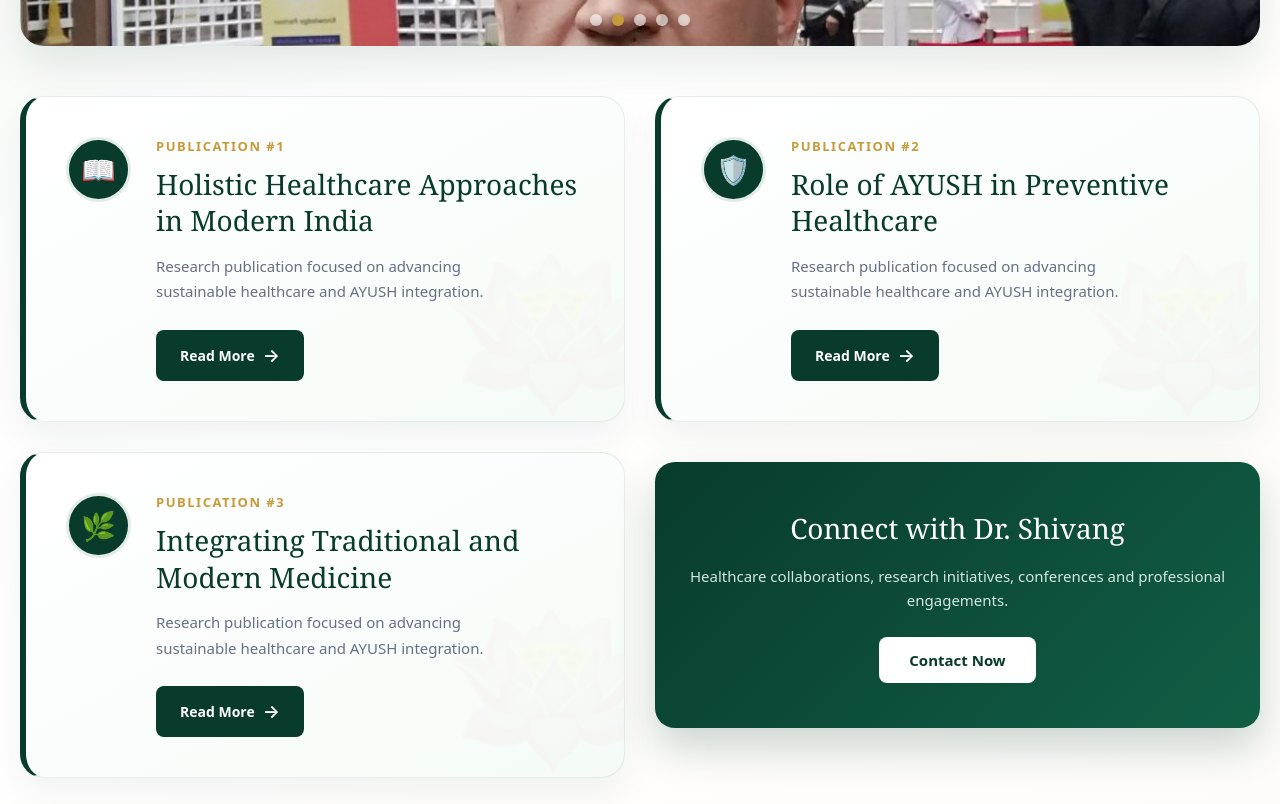
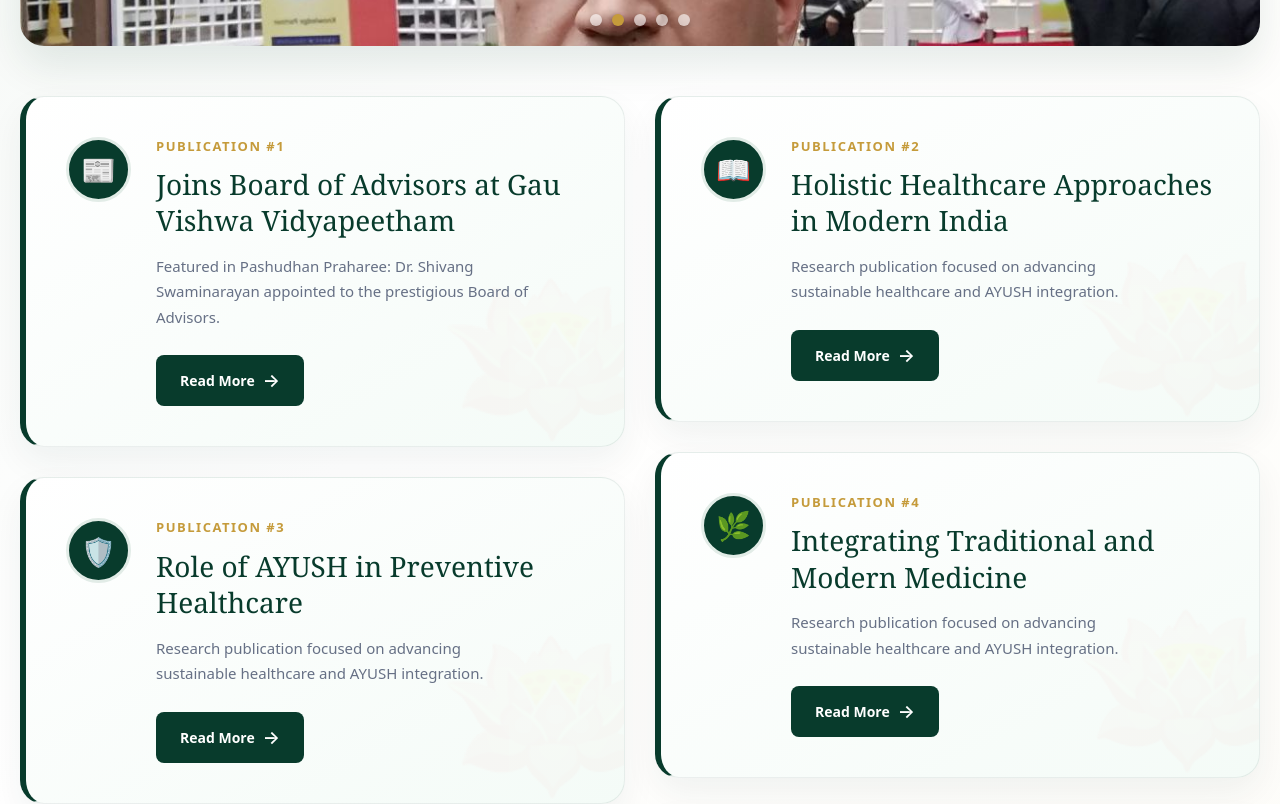
Before and after one commit to Ajinkya2017/dr-shivang-cms, a Next.js app: page / in a window 1280 px wide. Shown: the part 800-1604 px from the top of the page. Built offline with nearby package versions, Linux system fonts and the light colour scheme.

Commit message:
add doctor contact details

```diff
--- a/src/app/page.tsx
+++ b/src/app/page.tsx
@@ -6,20 +6,27 @@ export default function HomePage() {
   const publications = [
     {
       id: "1",
+      title: "Joins Board of Advisors at Gau Vishwa Vidyapeetham",
+      desc: "Featured in Pashudhan Praharee: Dr. Shivang Swaminarayan appointed to the prestigious Board of Advisors.",
+      icon: "📰",
+      link: "https://www.pashudhanpraharee.com/dr-shivang-swaminarayan-of-ida-joins-board-of-advisors-at-gau-vishwa-vidyapeetham/",
+    },
+    {
+      id: "2",
       title: "Holistic Healthcare Approaches in Modern India",
       desc: "Research publication focused on advancing sustainable healthcare and AYUSH integration.",
       icon: "📖",
       link: "/articles",
     },
     {
-      id: "2",
+      id: "3",
       title: "Role of AYUSH in Preventive Healthcare",
       desc: "Research publication focused on advancing sustainable healthcare and AYUSH integration.",
       icon: "🛡️",
       link: "/articles",
     },
     {
-      id: "3",
+      id: "4",
       title: "Integrating Traditional and Modern Medicine",
       desc: "Research publication focused on advancing sustainable healthcare and AYUSH integration.",
       icon: "🌿",
@@ -54,7 +61,7 @@ export default function HomePage() {
         position: "relative",
         overflow: "hidden",
         fontFamily: "system-ui, -apple-system, sans-serif",
-        padding: "40px 20px 60px", // Adjusted top padding to accommodate the new nav
+        padding: "40px 20px 60px",
       }}
     >
       {/* CSS For Hover Effects */}
@@ -224,6 +231,7 @@ export default function HomePage() {
           {/* RIGHT COLUMN */}
           <div style={{ display: "flex", flexDirection: "column", gap: "30px" }}>
             <PublicationCard publication={publications[1]} />
+            <PublicationCard publication={publications[3]} />
 
             {/* CTA SECTION */}
             <div
@@ -336,6 +344,8 @@ function PublicationCard({ publication }: { publication: any }) {
 
           <a
             href={publication.link}
+            target={publication.link.startsWith("http") ? "_blank" : "_self"}
+            rel={publication.link.startsWith("http") ? "noopener noreferrer" : ""}
             className="read-more-btn"
             style={{
               display: "inline-flex",
```
